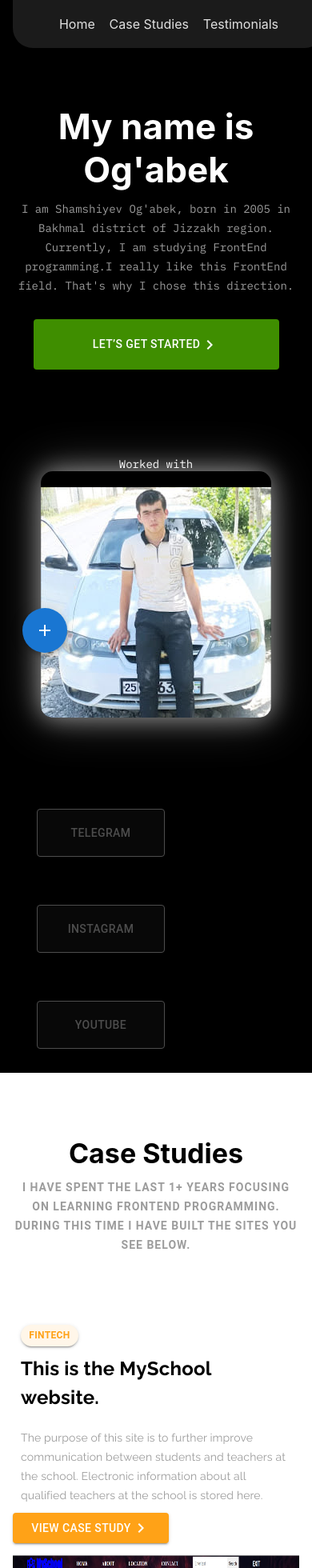
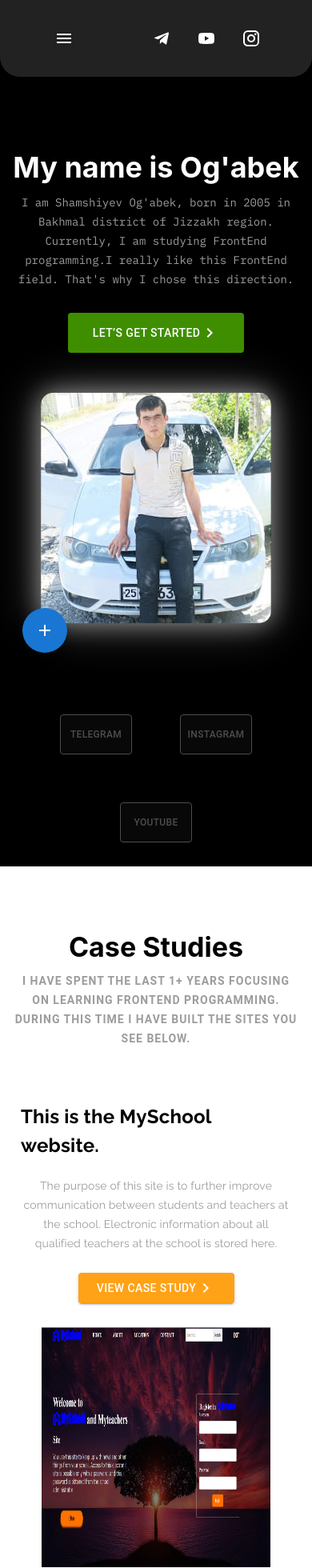
Before and after one commit to Ogabek55/ReactPortfoliyo, a React (Create React App) app: page / in a window 390 px wide. Shown: the top 1960 px of the page at 80% size. Built offline with nearby package versions, Linux system fonts and the light colour scheme.

Commit message:
There are changes in

```diff
--- a/src/App.css
+++ b/src/App.css
@@ -237,9 +237,28 @@ footer {
   display: block;
   text-align: center;
  }
- .Main_img_img{
-  margin-top: 20px;
- }
+
+.Main_div_p{
+  display: none;
+}
+.Main_text_h1{
+  text-align: center;
+  font-size: 36px;
+}
+.information_fintech_img{
+  max-width: 400px;
+  max-height: 300px;
+}
+.button_container{
+  text-align: center;
+  padding: 15px;
+}
+}
+@media screen and (max-width:530px) {
+.Testimonials_information_carts{
+  display: block;
+  padding: 20px;
+}
 }
 @media screen and (max-width: 491px) {
   .header_recent {
@@ -249,12 +268,7 @@ footer {
     text-align: center;
   }
 }
-/* @media screen and (max-width:590px) {
-  .main{
-    display: block;
-    margin: 0 auto;
-  }
-} */
+
 @media screen and (max-width: 478px) {
   .carts1_img,
   .information_fintech_img1 {
@@ -263,8 +277,11 @@ footer {
   }
   .information_fintech_img,
   .information_fintech_img2 {
-    max-width: 100%;
+    max-width: 80%;
     margin-top: 15px;
+  }
+  .information_fintech_imgs{
+    text-align: center;
   }
   .footer {
     max-width: 60%;
@@ -277,4 +294,12 @@ footer {
     margin: 0 auto;
 
   }
+  .Testimonials_information_footer{
+    max-width:390px;
+    width: 100%;
+    text-align: center;
+  }
+  .footer_from_input, #footer_from_input, .footer_from_input_message{
+width: 300px;
+  }
 }
--- a/src/component/Home/Footer/style.ts
+++ b/src/component/Home/Footer/style.ts
@@ -3,14 +3,22 @@ import styled from "@emotion/styled";
 export const ClickUp = styled.div`
   gap: 20px;
   flex-wrap: nowrap;
-button{
+  @media (max-width: 730px) {
+      text-align: center;
+    }
+  button {
     width: 160px;
     height: 60px;
-       background-color: #1B1B1B;
-       color: #FFFFFF;
+    background-color: #1b1b1b;
+    color: #ffffff;
     opacity: 30%;
     margin: 30px;
-       border: 1px solid #FFFFFF;
+    border: 1px solid #ffffff;
 
+    @media (max-width: 730px) {
+      width: 90px;
+      height: 50px;
+      font-size: 12px;
     }
-`
+  }
+`;
--- a/src/component/Home/Form/index.tsx
+++ b/src/component/Home/Form/index.tsx
@@ -2,7 +2,6 @@ import React, { useRef, useState } from "react";
 import Button from "@mui/material/Button";
 import { Typography, CircularProgress } from "@mui/material";
 import ChevronRightIcon from "@mui/icons-material/ChevronRight";
-
 
 const Main = () => {
   const emailRef = useRef<HTMLInputElement>(null);
@@ -143,6 +142,10 @@ const Main = () => {
             marginTop: "30px",
             fontWeight: "bold",
             borderRadius: "4px",
+            "@media (max-width: 500px)": {
+              width: "300px",
+              height: "40px",
+            },
           }}
           type="submit"
           disabled={loading}
--- a/src/component/Home/Header/header.ts
+++ /dev/null
@@ -1,23 +0,0 @@
-import styled from "@emotion/styled";
-
-export const HeaderLink = styled.div`
-max-width: 1480px;
-width: 100%;
-position: fixed;
-margin: 0 auto;
-top: 0;
-z-index: 1;
-ul{
-    width: 100%;
-    display: flex;
-    justify-content: space-evenly;
-    list-style: none;
-}
-li{
-    transition: 0.3s;
-}
-header ul li:hover{
-    cursor: pointer;
-    color:#3F8E00;
-}
-`
--- a/src/component/Home/Header/index.tsx
+++ b/src/component/Home/Header/index.tsx
@@ -1,75 +1,119 @@
 import React from "react";
-import { Container } from "@mui/material";
-import { HeaderLink } from "./header";
+import AppBar from "@mui/material/AppBar";
+import Box from "@mui/material/Box";
+import Toolbar from "@mui/material/Toolbar";
+import IconButton from "@mui/material/IconButton";
+import Typography from "@mui/material/Typography";
+import Menu from "@mui/material/Menu";
+import MenuIcon from "@mui/icons-material/Menu";
+import Container from "@mui/material/Container";
+import Button from "@mui/material/Button";
+import MenuItem from "@mui/material/MenuItem";
 import TelegramIcon from "@mui/icons-material/Telegram";
 import InstagramIcon from "@mui/icons-material/Instagram";
 import YouTubeIcon from "@mui/icons-material/YouTube";
+
+const pages = [
+  { name: "Home", section: "home" },
+  { name: "Case Studies", section: "caseStudies" },
+  { name: "Testimonials", section: "testimonials" },
+  { name: "Recent Work", section: "recentWork" },
+  { name: "Get In Touch", section: "getInTouch" },
+];
 
 interface HeaderProps {
   scrollToContent: (section: string) => void;
 }
 
 const Header: React.FC<HeaderProps> = ({ scrollToContent }) => {
+  const [anchorElNav, setAnchorElNav] = React.useState<null | HTMLElement>(
+    null
+  );
+
+  const handleOpenNavMenu = (event: React.MouseEvent<HTMLElement>) => {
+    setAnchorElNav(event.currentTarget);
+  };
+
+  const handleCloseNavMenu = () => {
+    setAnchorElNav(null);
+  };
+
   return (
-    <Container maxWidth="xl">
-      <HeaderLink>
-        <header>
-          <ul>
-            <li className="header_home" onClick={() => scrollToContent("home")}>
-              Home
-            </li>
-            <li
-              className="header_studies"
-              onClick={() => scrollToContent("caseStudies")}
+    <>
+      <AppBar position="fixed" sx={{ background: "#222" }}>
+        <Container maxWidth="lg">
+          <Toolbar disableGutters>
+            <Box
+              sx={{
+                flexGrow: 1,
+                display: { xs: "flex", md: "none" },
+              }}
             >
-              Case Studies
-            </li>
-            <li
-              className="header_testimonials"
-              onClick={() => scrollToContent("testimonials")}
-            >
-              Testimonials
-            </li>
-            <li
-              className="header_recent"
-              onClick={() => scrollToContent("recentWork")}
-            >
-              Recent Work
-            </li>
-            <li
-              className="header_get"
-              onClick={() => scrollToContent("getInTouch")}
-            >
-              Get In Touch
-            </li>
+              <IconButton
+                size="large"
+                onClick={handleOpenNavMenu}
+                color="inherit"
+              >
+                <MenuIcon />
+              </IconButton>
+              <Menu
+                anchorEl={anchorElNav}
+                open={Boolean(anchorElNav)}
+                onClose={handleCloseNavMenu}
+                sx={{ display: { xs: "block", md: "none" } }}
+              >
+                {pages.map((page) => (
+                  <MenuItem
+                    key={page.name}
+                    onClick={() => scrollToContent(page.section)}
+                  >
+                    <Typography textAlign="center">{page.name}</Typography>
+                  </MenuItem>
+                ))}
+              </Menu>
+            </Box>
 
-            <div className="header_imgs">
-              <a
+            <Box sx={{ flexGrow: 1, display: { xs: "none", md: "flex" } }}>
+              {pages.map((page) => (
+                <Button
+                  key={page.name}
+                  onClick={() => scrollToContent(page.section)}
+                  sx={{ my: 2, color: "white", display: "block" }}
+                >
+                  {page.name}
+                </Button>
+              ))}
+            </Box>
+
+            <Box sx={{ display: "flex", gap: 2 }}>
+              <IconButton
+                color="inherit"
                 href="https://t.me/Shamshiyev_O"
                 target="_blank"
-                rel="noopener noreferrer"
               >
                 <TelegramIcon />
-              </a>
-              <a
+              </IconButton>
+              <IconButton
+                color="inherit"
                 href="https://www.youtube.com/channel/UC_ezZnLBpv3uf2qyoD5hgOA"
                 target="_blank"
-                rel="noopener noreferrer"
               >
                 <YouTubeIcon />
-              </a>
-              <a
+              </IconButton>
+              <IconButton
+                color="inherit"
                 href="https://www.instagram.com/shamshiyev_o"
                 target="_blank"
-                rel="noopener noreferrer"
               >
                 <InstagramIcon />
-              </a>
-            </div>
-          </ul>
-        </header>
-      </HeaderLink>
-    </Container>
+              </IconButton>
+            </Box>
+          </Toolbar>
+        </Container>
+      </AppBar>
+
+      <Toolbar />
+    </>
   );
 };
 
--- a/src/component/Home/Main/index.tsx
+++ b/src/component/Home/Main/index.tsx
@@ -4,7 +4,7 @@ import ChevronRightIcon from "@mui/icons-material/ChevronRight";
 import Footerr from "../Footer/";
 import Information_fintech_img from "./images/myschool-img.jpg";
 import Information_fintech_img1 from "./images/Queezy-dashboard-img1.jpg";
-import Information_fintech_img2 from "./images/Queezy-dashboard-img2.jpg";
+import Information_fintech_img2 from "./images/Queezy-dashboard-img2.png";
 import { CaseStudies, MAinText, MyImg } from "./main";
 import { Container, Typography } from "@mui/material";
 import CartComponent from "../CartComponent";
@@ -13,6 +13,16 @@ import CompyuterImg2 from "./images/CompyuterImg2.png";
 import FloatingActionButtons from "../Add";
 import Form from "../Form";
 import { forwardRef, MutableRefObject } from "react";
+
+function MySchool() {
+  window.location.href = "https://myschool41.netlify.app/";
+}
+function LoginQueezy() {
+  window.location.href = "https://queezydashboard.netlify.app/";
+}
+function NewPasword() {
+  window.location.href = "https://loginenter.netlify.app/";
+}
 
 interface MainProps {
   homeRef: MutableRefObject<HTMLDivElement | null>;
@@ -49,6 +59,12 @@ const Main = forwardRef<HTMLDivElement | null, MainProps>(
                       width: "307px",
                       height: "63px",
                       marginTop: "30px",
+                      "@media (max-width: 600px)": {
+                        width: "220px",
+                        height: "50px",
+
+                        marginBottom: "50px",
+                      },
                     }}
                   >
                     Let’s get started <ChevronRightIcon />
@@ -57,8 +73,10 @@ const Main = forwardRef<HTMLDivElement | null, MainProps>(
                 </div>
               </MAinText>
               <MyImg>
+                <div className="container_img">
                   <div className="Main_img">
                     <img className="Main_img_img" src={MainImgPerson} alt="" />
+                  </div>
                 </div>
               </MyImg>
             </main>
@@ -104,6 +122,9 @@ const Main = forwardRef<HTMLDivElement | null, MainProps>(
                         fontWeight: "bold",
                         borderRadius: "27px",
                         marginLeft: "10px",
+                        "@media (max-width: 600px)": {
+                          display: "none",
+                        },
                       }}
                     >
                       Fintech
@@ -127,6 +148,9 @@ const Main = forwardRef<HTMLDivElement | null, MainProps>(
                         fontFamily: "Raleway",
                         lineHeight: "24px",
                         padding: "10px",
+                        "@media (max-width: 600px)": {
+                          textAlign: "center",
+                        },
                       }}
                     >
                       The purpose of this site is to further improve
@@ -135,8 +159,10 @@ const Main = forwardRef<HTMLDivElement | null, MainProps>(
                       school is stored here.
                     </Typography>
 
+                    <div className="button_container">
                       <Button
                         variant="contained"
+                        onClick={MySchool}
                         sx={{
                           background: "#FFA217",
                           width: "195px",
@@ -147,6 +173,7 @@ const Main = forwardRef<HTMLDivElement | null, MainProps>(
                         View case study
                         <ChevronRightIcon />
                       </Button>
+                    </div>
                   </div>
 
                   <div className="information_fintech_imgs">
@@ -180,6 +207,9 @@ const Main = forwardRef<HTMLDivElement | null, MainProps>(
                         fontWeight: "bold",
                         borderRadius: "27px",
                         marginLeft: "10px",
+                        "@media (max-width: 600px)": {
+                          display: "none",
+                        },
                       }}
                     >
                       Fintech
@@ -194,6 +224,9 @@ const Main = forwardRef<HTMLDivElement | null, MainProps>(
                         fontFamily: "Raleway",
                         lineHeight: "24px",
                         padding: "10px",
+                        "@media (max-width: 600px)": {
+                          textAlign: "center",
+                        },
                       }}
                     >
                       The purpose of this site is to allow students to test
@@ -211,8 +244,10 @@ const Main = forwardRef<HTMLDivElement | null, MainProps>(
                     >
                       Electronic exam website, i.e. Queezy-Dashboard
                     </Typography>
+                    <div className="button_container">
                       <Button
                         variant="contained"
+                        onClick={LoginQueezy}
                         sx={{
                           background: "#000AFF",
                           width: "195px",
@@ -223,6 +258,7 @@ const Main = forwardRef<HTMLDivElement | null, MainProps>(
                         View case study
                         <ChevronRightIcon />
                       </Button>
+                    </div>
                   </div>
                 </div>
                 <div className="information_fintech">
@@ -239,6 +275,9 @@ const Main = forwardRef<HTMLDivElement | null, MainProps>(
                         fontWeight: "bold",
                         borderRadius: "27px",
                         marginLeft: "10px",
+                        "@media (max-width: 600px)": {
+                          display: "none",
+                        },
                       }}
                     >
                       Fintech
@@ -262,6 +301,9 @@ const Main = forwardRef<HTMLDivElement | null, MainProps>(
                         fontFamily: "Raleway",
                         lineHeight: "24px",
                         padding: "10px",
+                        "@media (max-width: 600px)": {
+                          textAlign: "center",
+                        },
                       }}
                     >
                       Here, when a reader registers and logs in again, they can
@@ -269,8 +311,11 @@ const Main = forwardRef<HTMLDivElement | null, MainProps>(
                       for wider use of this site.
                     </Typography>
 
+                    <div className="button_container">
+                      {" "}
                       <Button
                         variant="contained"
+                        onClick={NewPasword}
                         sx={{
                           background: "#2AB090",
                           width: "195px",
@@ -281,6 +326,7 @@ const Main = forwardRef<HTMLDivElement | null, MainProps>(
                         View case study
                         <ChevronRightIcon />
                       </Button>
+                    </div>
                   </div>
                   <div className="information_fintech_imgs">
                     <img
@@ -303,6 +349,9 @@ const Main = forwardRef<HTMLDivElement | null, MainProps>(
                   justifyContent: "center",
                   color: "white",
                   padding: "130px 0px 0px 0px",
+                  "@media (max-width: 500px)": {
+                    fontSize: "34px",
+                  },
                 }}
               >
                 Testimonials
@@ -347,14 +396,12 @@ const Main = forwardRef<HTMLDivElement | null, MainProps>(
               <Typography
                 variant="subtitle1"
                 sx={{
-                  maxWidth: "800px",
                   width: "100%",
                   display: "flex",
                   justifyContent: "center",
                   color: "#9C9C9C",
                   lineHeight: "24px",
                   textAlign: "center",
-                  padding: "0px 0px 0px 300px",
                 }}
               >
                 I have been working on solving user-generated problems for the
@@ -448,6 +495,9 @@ const Main = forwardRef<HTMLDivElement | null, MainProps>(
                       fontSize: "34px",
                       fontWeight: "bold",
                       textAlign: "center",
+                      "@media (max-width: 500px)": {
+                        fontSize: "26px",
+                      },
                     }}
                   >
                     Get In Touch
@@ -457,6 +507,9 @@ const Main = forwardRef<HTMLDivElement | null, MainProps>(
                       color: "#9C9C9C",
                       lineHeight: "24px",
                       textAlign: "center",
+                      "@media (max-width: 500px)": {
+                        fontSize: "14px",
+                      },
                     }}
                   >
                     Those who wish to contact me should fill out the form below.{" "}
```
Also changed, not shown: src/component/Home/Main/images/Queezy-dashboard-img2.jpg (deleted), src/component/Home/Main/images/Queezy-dashboard-img2.png (added). Lines whose indentation alone changed are shown as unchanged.
